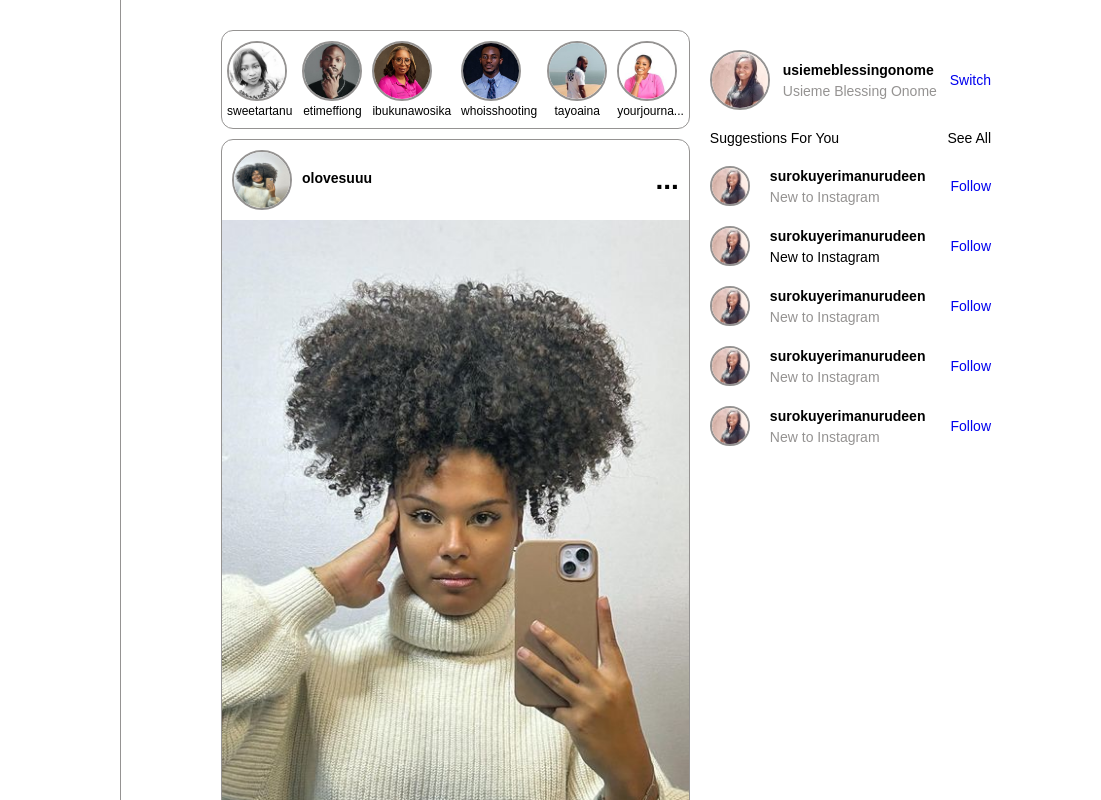
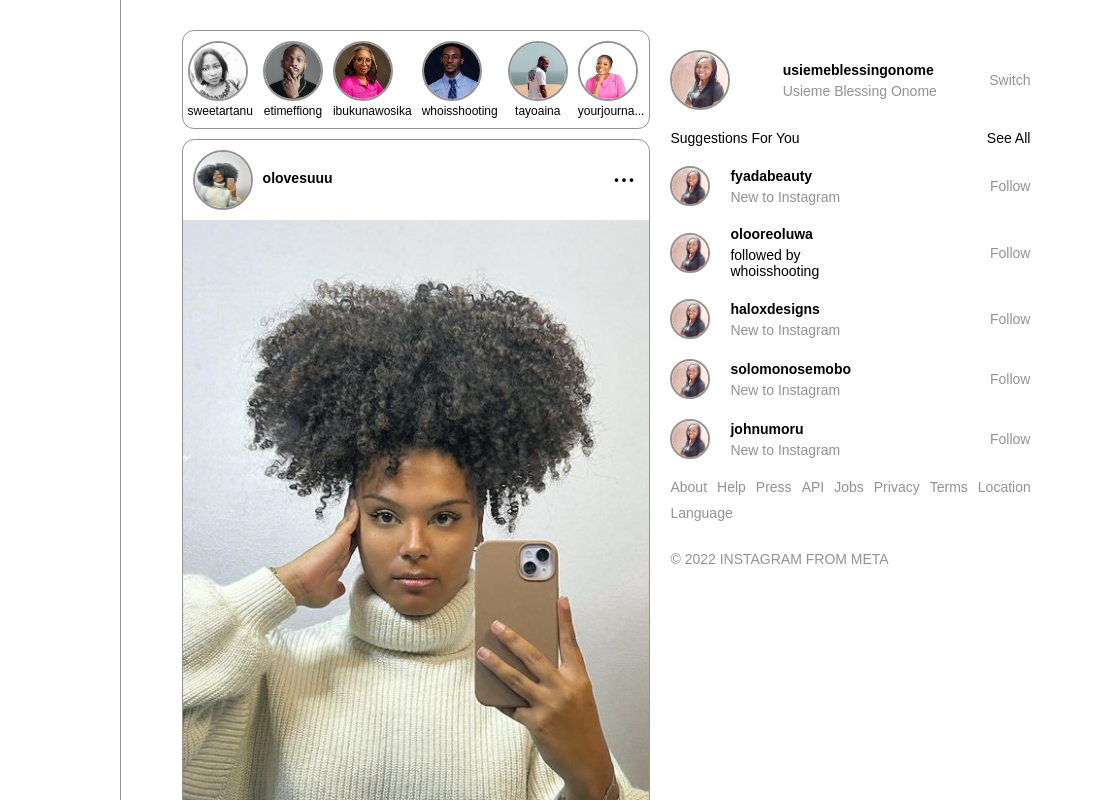
Before and after one commit to usiemeblessing/instanta-grammer, a plain HTML site: page index.html in a window 1280 px wide. Shown: the top 800 px of the page, 179-1280 px from the left. Drawn offline with Linux system fonts and the light colour scheme.

Commit message:
modified index.html and style.css

```diff
--- a/CSS/style.css
+++ b/CSS/style.css
@@ -104,8 +104,9 @@ body {
 	gap: 10px;
 }
 
-.feeds-banner-three-dots {
-	font-size: 28px;
+.w-6 {
+	width: 30px;
+	height: 30px;
 	font-weight: bold;
 }
 
@@ -212,8 +213,28 @@ i {
 	gap: 20px;
 }
 
+/* footer part start */
+ul {
+	list-style-type: none;
+}
+
+ul li a,
 a {
 	text-decoration: none;
+	color: #959392;
+}
+.footer-links {
+	display: flex;
+	gap: 10px;
+	margin-bottom: 5px;
 }
 
+.copyright {
+	margin-top: 30px;
+	color: #959392;
+	text-transform: uppercase;
+}
+
+/* footer part end */
+
 /* profile section end */
--- a/index.html
+++ b/index.html
@@ -107,7 +107,9 @@
   </div>
     </div>
   </div>
-  <p class="feeds-banner-three-dots">...</p>
+  <svg xmlns="http://www.w3.org/2000/svg" fill="none" viewBox="0 0 24 24" stroke-width="1.5" stroke="currentColor" class="w-6 h-6">
+    <path stroke-linecap="round" stroke-linejoin="round" d="M6.75 12a.75.75 0 11-1.5 0 .75.75 0 011.5 0zM12.75 12a.75.75 0 11-1.5 0 .75.75 0 011.5 0zM18.75 12a.75.75 0 11-1.5 0 .75.75 0 011.5 0z" />
+  </svg>
 </div>
 <img src="images/olovesuu.jpg" alt="Olovesuu image" width="100%" class="feeds-big-image">
 <div class="likes-and-comments-container">
@@ -124,7 +126,7 @@
   <p class="feeds-section-text">ha... <span class="ashed-texts"> more</span></p>
   <p class="feeds-section-text ashed-texts">View all 108 comments</p>
   <p class="feeds-section-text"><span class="boldened-text">olovesuu </span><a href="#" class="comments-links">@lailabyalaoui</a>  thank you 💖</p>
-  <p class="feeds-section-text"><span class="boldened-text">olovesuu </span><a href="#" class="comments-links">@cynthiavercauteren</a>  merci ma beaute 💖</p>
+  <p class="feeds-section-text"><span class="boldened-text">olovesuu </span><a href="#" class="comments-links">@cynthiavercauteren</a>  gracias darling 💖</p>
   <p class="hours-ago ashed-texts">14 hours ago</p>
 
 </div>
@@ -150,7 +152,9 @@
     </div>
       </div>
     </div>
-    <p class="feeds-banner-three-dots">...</p>
+    <svg xmlns="http://www.w3.org/2000/svg" fill="none" viewBox="0 0 24 24" stroke-width="1.5" stroke="currentColor" class="w-6 h-6">
+      <path stroke-linecap="round" stroke-linejoin="round" d="M6.75 12a.75.75 0 11-1.5 0 .75.75 0 011.5 0zM12.75 12a.75.75 0 11-1.5 0 .75.75 0 011.5 0zM18.75 12a.75.75 0 11-1.5 0 .75.75 0 011.5 0z" />
+    </svg>
   </div>
   <img src="images/yinka.jpg" alt="Olovesuu image" width="100%" class="feeds-big-image">
   <div class="likes-and-comments-container">
@@ -164,10 +168,10 @@
     </div>
     <p class="number-of-likes feeds-section-text boldened-text">3,235 likes</p>
     <p class="feeds-section-text"><span class="boldened-text">whoisshooting</span> My name is Mr Who, a billionaire Pastor. Be taking note yeah?.</p>
-    <p class="feeds-section-text ashed-texts">View all 108 comments</p>
+    <p class="feeds-section-text ashed-texts">View all 1000 comments</p>
     <p class="feeds-section-text"><span class="boldened-text">whoisshooting </span><a href="#" class="comments-links">@topnographerfilms</a>  thank you</p>
     <p class="feeds-section-text"><span class="boldened-text">whoisshooting </span><a href="#" class="comments-links">@theolooreoluwa</a>  merci ma beaute 💖</p>
-    <p class="hours-ago ashed-texts">14 hours ago</p>
+    <p class="hours-ago ashed-texts">2 hours ago</p>
 
   </div>
   <div class="feeds-buttom-banner">
@@ -188,11 +192,13 @@
         <img src="images/chinonso.jpg" alt="olovesuu" width="60px" height="60px" class="feeds-small-image">
     <div class="banner-texts">
       <p class="banner-text-1 boldened-text">ndibechinonso</p>
-      <!-- <p class="banner-text-2">Paris, France</p> -->
+      <p class="banner-text-2">Lagos, Nigeria</p>
     </div>
       </div>
     </div>
-    <p class="feeds-banner-three-dots">...</p>
+    <svg xmlns="http://www.w3.org/2000/svg" fill="none" viewBox="0 0 24 24" stroke-width="1.5" stroke="currentColor" class="w-6 h-6">
+      <path stroke-linecap="round" stroke-linejoin="round" d="M6.75 12a.75.75 0 11-1.5 0 .75.75 0 011.5 0zM12.75 12a.75.75 0 11-1.5 0 .75.75 0 011.5 0zM18.75 12a.75.75 0 11-1.5 0 .75.75 0 011.5 0z" />
+    </svg>
   </div>
   <img src="images/chinonso.jpg" alt="Olovesuu image" width="100%" class="feeds-big-image">
   <div class="likes-and-comments-container">
@@ -205,9 +211,9 @@
       <i class="fa-regular fa-bookmark"></i>
     </div>
     <p class="number-of-likes feeds-section-text boldened-text">3,235 likes</p>
-    <p class="feeds-section-text"><span class="boldened-text">ndibechinonso</span> Hello Stutern, ooin... Your Cohort 1.4 Students are doing well 😀.</p>
-    <p class="feeds-section-text ashed-texts">View all 108 comments</p>
-    <p class="hours-ago ashed-texts">14 hours ago</p>
+    <p class="feeds-section-text"><span class="boldened-text">ndibechinonso</span> Hello Stutern, ooin... Your Cohort 1.4 Students are doing well. I am a very proud Mentor 😀.</p>
+    <p class="feeds-section-text ashed-texts">View all 954 comments</p>
+    <p class="hours-ago ashed-texts">10 hours ago</p>
 
   </div>
   <div class="feeds-buttom-banner">
@@ -233,7 +239,9 @@
     </div>
       </div>
     </div>
-    <p class="feeds-banner-three-dots">...</p>
+    <svg xmlns="http://www.w3.org/2000/svg" fill="none" viewBox="0 0 24 24" stroke-width="1.5" stroke="currentColor" class="w-6 h-6">
+      <path stroke-linecap="round" stroke-linejoin="round" d="M6.75 12a.75.75 0 11-1.5 0 .75.75 0 011.5 0zM12.75 12a.75.75 0 11-1.5 0 .75.75 0 011.5 0zM18.75 12a.75.75 0 11-1.5 0 .75.75 0 011.5 0z" />
+    </svg>
   </div>
   <img src="images/shaydee.jpg" alt="Olovesuu image" width="100%" class="feeds-big-image">
   <div class="likes-and-comments-container">
@@ -245,10 +253,10 @@
       </div>
       <i class="fa-regular fa-bookmark"></i>
     </div>
-    <p class="number-of-likes feeds-section-text boldened-text">35 likes</p>
+    <p class="number-of-likes feeds-section-text boldened-text">500 likes</p>
     <p class="feeds-section-text"><span class="boldened-text">shaydeecoder</span> I'm mentoring on ADPList! You can book  <br>a 1:1 session with me in no time via the I... <span class="ashed-texts"> more</span> </p>
-    <p class="feeds-section-text ashed-texts">View all 150 comments</p>
-    <p class="hours-ago ashed-texts">1 hours ago</p>
+    <p class="feeds-section-text ashed-texts">View all 2000 comments</p>
+    <p class="hours-ago ashed-texts">1 hour ago</p>
   </div>
   <div class="feeds-buttom-banner">
     <div class="smiley-add-comment">
@@ -283,7 +291,7 @@
       <div class="suggestion-left-side">
         <img src="images/onome.jpg" alt="onome" width="40px" height="40px" class="carousel-image">
         <div>
-          <p class="boldened-text">surokuyerimanurudeen</p>
+          <p class="boldened-text">fyadabeauty</p>
           <p class="ashed-texts">New to Instagram</p>
         </div>
       </div>
@@ -293,8 +301,9 @@
       <div class="suggestion-left-side">
         <img src="images/onome.jpg" alt="onome" width="40px" height="40px" class="carousel-image">
         <div>
-          <p class="boldened-text">surokuyerimanurudeen</p>
-          <p>New to Instagram</p>
+          <p class="boldened-text">olooreoluwa</p>
+          <p>followed by</p>
+          <p>whoisshooting</p>
         </div>
       </div>
       <a href="#">Follow</a>
@@ -302,7 +311,7 @@
       <div class="suggestion-left-side">
         <img src="images/onome.jpg" alt="onome" width="40px" height="40px" class="carousel-image">
         <div>
-          <p class="boldened-text">surokuyerimanurudeen</p>
+          <p class="boldened-text">haloxdesigns</p>
           <p class="ashed-texts">New to Instagram</p>
         </div>
       </div>
@@ -312,7 +321,7 @@
       <div class="suggestion-left-side">
         <img src="images/onome.jpg" alt="onome" width="40px" height="40px" class="carousel-image">
         <div>
-          <p class="boldened-text">surokuyerimanurudeen</p>
+          <p class="boldened-text">solomonosemobo</p>
           <p class="ashed-texts">New to Instagram</p>
         </div>
       </div>
@@ -322,16 +331,31 @@
       <div class="suggestion-left-side">
         <img src="images/onome.jpg" alt="onome" width="40px" height="40px" class="carousel-image">
         <div>
-          <p class="boldened-text">surokuyerimanurudeen</p>
+          <p class="boldened-text">johnumoru</p>
           <p class="ashed-texts">New to Instagram</p>
         </div>
       </div>
       <a href="#">Follow</a>
     </li>
   </ul>
+  <div class="footer-links">
+    <ul class="footer-links">
+      <li><a href="#">About</a></li>
+      <li><a href="#">Help</a></li>
+      <li><a href="#">Press</a></li>
+      <li><a href="#">API</a></li>
+      <li><a href="#">Jobs</a></li>
+      <li><a href="#">Privacy</a></li>
+      <li><a href="#">Terms</a></li>
+      <li><a href="#">Location</a></li>
+    </ul>
+   </div>
+   <a href="#" class="language-link">Language</a>
+   <p class="copyright">&copy; 2022 instagram from Meta</p>
 </div>
 
       </div>
+
       <!-- right side end -->
 
     </div>
```
